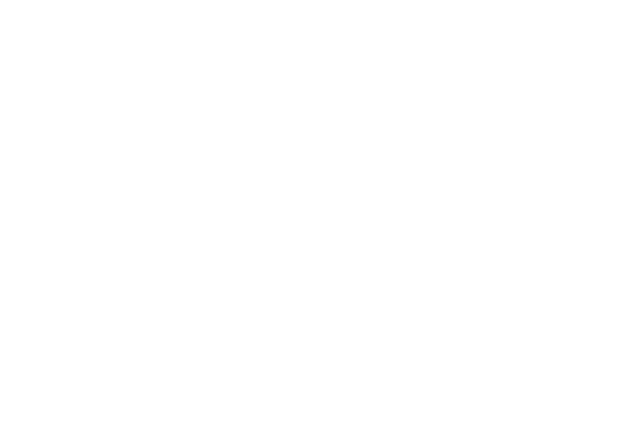
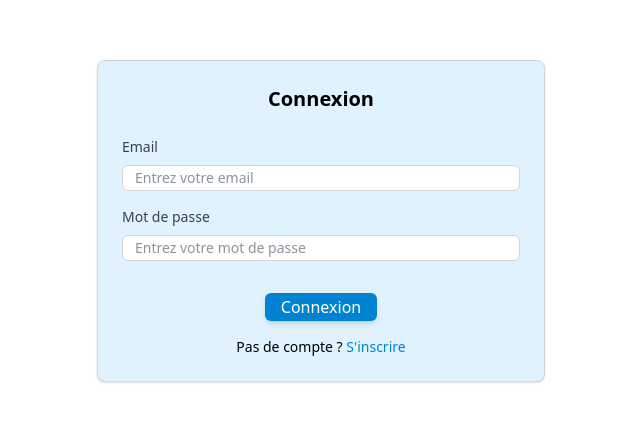
Before and after one commit to kylyon/projet-hackaton-2025-social-media, a Vue app in the folder frontend/: page / in a window 1280 px wide. Shown: the part 179-600 px from the top of the page, without its empty margins (319-959 px from the left). Built offline with nearby package versions, Linux system fonts and the light colour scheme.

Commit message:
Formulaire connexion

```diff
--- a/frontend/src/App.vue
+++ b/frontend/src/App.vue
@@ -1,8 +1,11 @@
 <template>
   <main class="flex flex-col justify-center">
+    <LoginCard />
   </main>
 </template>
 
 <script setup>
 
+import LoginCard from './components/LoginCard.vue';
+
 </script>
--- a/frontend/src/components/LabelInput.vue
+++ b/frontend/src/components/LabelInput.vue
@@ -5,23 +5,23 @@
     </label>
     <input
       :id="id"
+      :type="type"
       :value="modelValue"
       @input="updateValue"
-      type="text"
       :placeholder="placeholder"
-      class="px-3 py-0.5 border border-gray-300 rounded-md focus:outline-none focus:ring-2 focus:ring-blue-500 focus:border-blue-500 text-gray-800 w-full max-w-full sm:max-w-md md:max-w-lg lg:max-w-xl text-sm"
+      class="px-3 py-0.5 border border-gray-300 rounded-md bg-white focus:outline-none focus:ring-2 focus:ring-blue-500 focus:border-blue-500 text-gray-800 w-full text-sm"
     />
   </div>
 </template>
 
 <script setup>
-import { defineProps, defineEmits } from 'vue'
-
+// plus besoin d'importer defineProps/defineEmits avec Vue 3.3+
 const props = defineProps({
   label: { type: String, required: true },
   placeholder: { type: String, default: '' },
   id: { type: String, default: 'input-' + Math.random().toString(36).substr(2, 5) },
   modelValue: { type: String, default: '' },
+  type: { type: String, default: 'text' } //
 })
 
 const emit = defineEmits(['update:modelValue'])
--- a/frontend/src/components/LoginCard.vue
+++ b/frontend/src/components/LoginCard.vue
@@ -1,21 +1,31 @@
 <template>
-    <div class="min-h-screen flex items-center justify-center">
-        <div class="bg-sky-100 flex flex-col items-center justify-center border border-gray-500 rounded-lg shadow m-10 max-w-xs md:max-w-sm lg:max-w-md p-6 w-full">
-            <form class="text-card-text-color">
-                <h1 class="text-xl text-center font-bold mb-4"> Connexion</h1>
-            </form>
-            <LabelInput label="Email" placeholder="Entrez votre nom" v-model="email" />
-            <LabelInput label="Mot de passe" placeholder="Entrez votre email" v-model="email" />
-            <AppButton label="Connexion" @click="login" />
-            <div className="max-w-sm mx-auto p-6">
-                <p>Pas de compte ? <a href="#">S'inscrire</a></p>
-            </div>
-        </div>
+  <div class="min-h-screen flex items-center justify-center">
+    <div
+      class="bg-sky-100 flex flex-col items-center justify-center border border-gray-300 rounded-lg shadow m-10 max-w-xs md:max-w-sm lg:max-w-md p-6 w-full"
+    >
+      <h1 class="text-xl text-center font-bold mb-6">Connexion</h1>
+
+      <LabelInput label="Email" placeholder="Entrez votre email" v-model="email" />
+      <LabelInput label="Mot de passe" placeholder="Entrez votre mot de passe" v-model="password" type="password" />
+
+      <AppButton label="Connexion" @click="login" class="mt-4" />
+
+      <p class="text-center text-sm mt-4">
+        Pas de compte ? <a href="#" class="text-sky-600 hover:underline">S'inscrire</a>
+      </p>
     </div>
+  </div>
 </template>
 
+<script setup>
+import { ref } from 'vue'
+import LabelInput from './LabelInput.vue'
+import AppButton from './Button.vue'
 
-<script setup>
-import LabelInput from './LabelInput.vue';
-import AppButton from './Button.vue';
+const email = ref('')
+const password = ref('')
+
+function login() {
+  console.log('Connexion avec', email.value, password.value)
+}
 </script>
--- a/frontend/src/pages/Login.vue
+++ b/frontend/src/pages/Login.vue
@@ -1,6 +1,7 @@
 <template>
   <div>
     <LoginCard />
+    <p>test</p>
   </div>
 </template>
 
@@ -9,5 +10,6 @@
 
 export default {
   name: "Profile",
+  components: { LoginCard }
 }
 </script>
```
